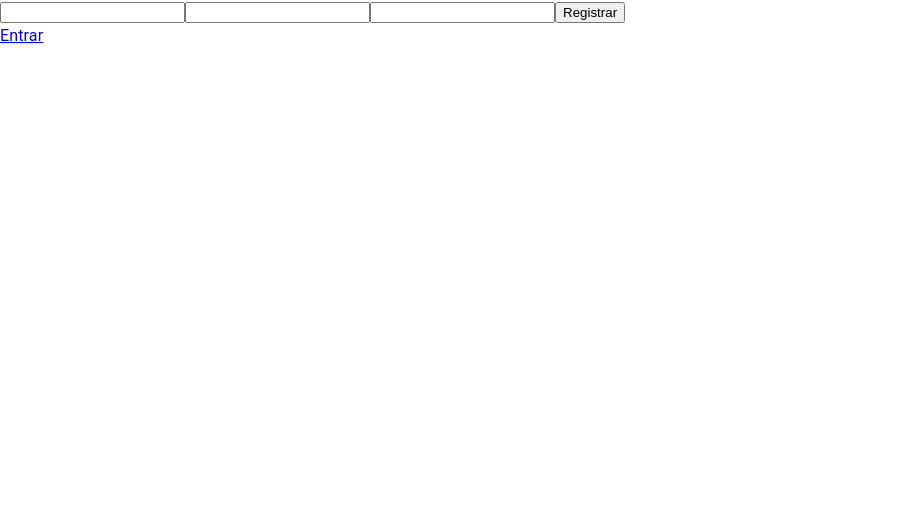
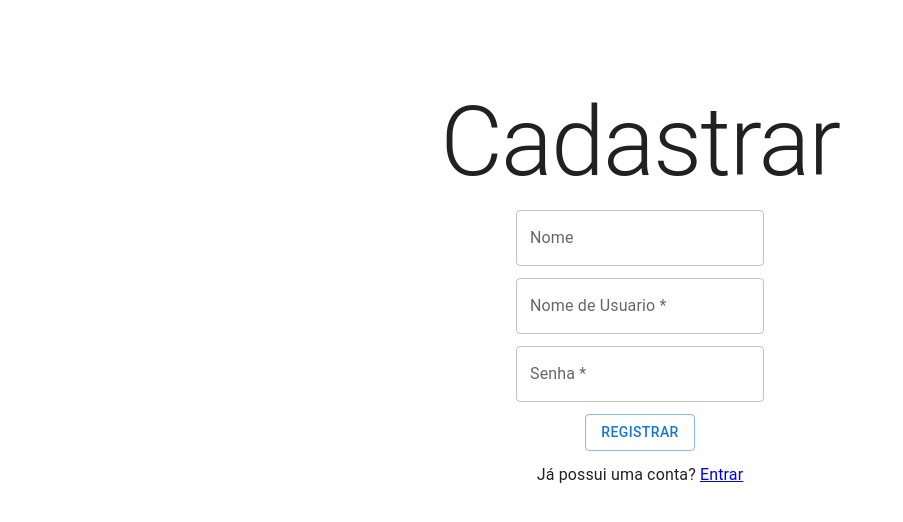
Before and after one commit to s8p/virtual_wallet, a React (Create React App) app in the folder client/: page /register in a window 1280 px wide. Shown: the top 522 px of the page, without its empty margins (0-903 px from the left). Built offline with nearby package versions, Linux system fonts and the light colour scheme.

Commit message:
feat: register page

```diff
--- a/client/src/Pages/Register/index.tsx
+++ b/client/src/Pages/Register/index.tsx
@@ -2,7 +2,8 @@ import { useForm } from 'react-hook-form'
 import { yupResolver } from '@hookform/resolvers/yup'
 import * as yup from 'yup'
 import { useAuth } from '../../Context/AuthContext'
-import { Link, useHistory } from 'react-router-dom'
+import { Link } from 'react-router-dom'
+import { Box, Button, TextField, Typography } from '@mui/material'
 
 interface UserData {
   username: string
@@ -16,7 +17,6 @@ const registerSchema = yup.object().shape({
   name: yup.string().nullable(),
 })
 const Register = () => {
-  const history = useHistory()
   const { signUp } = useAuth()
   const {
     handleSubmit,
@@ -25,17 +25,50 @@ const Register = () => {
   } = useForm<UserData>({ resolver: yupResolver(registerSchema) })
 
   const submit = (data: UserData) => {
-    signUp(data).then(() => history.push('/home'))
+    signUp(data)
   }
   return (
     <>
-      <form onSubmit={handleSubmit(submit)}>
-        <input {...register('name')}></input>
-        <input {...register('username')}></input>
-        <input {...register('password')}></input>
-        <button type='submit'>Registrar</button>
-      </form>
-      <Link to='/login'>Entrar</Link>
+      <Box
+        component='form'
+        onSubmit={handleSubmit(submit)}
+        sx={{
+          width: '100%',
+          position: 'absolute',
+          top: 86,
+          display: 'flex',
+          flexDirection: 'column',
+          alignItems: 'center',
+          gap: 1.5,
+        }}
+      >
+        <Typography variant='h1'>Cadastrar</Typography>
+        <TextField
+          error={!!errors.name?.message}
+          helperText={errors.name?.message}
+          label='Nome'
+          {...register('name')}
+        ></TextField>
+        <TextField
+          error={!!errors.username?.message}
+          helperText={errors.username?.message}
+          label='Nome de Usuario *'
+          {...register('username')}
+        ></TextField>
+        <TextField
+          error={!!errors.password?.message}
+          helperText={errors.password?.message}
+          type='password'
+          label='Senha *'
+          {...register('password')}
+        ></TextField>
+        <Button variant='outlined' type='submit'>
+          Registrar
+        </Button>
+        <Typography>
+          Já possui uma conta? <Link to='/login'>Entrar</Link>
+        </Typography>
+      </Box>
     </>
   )
 }
```
